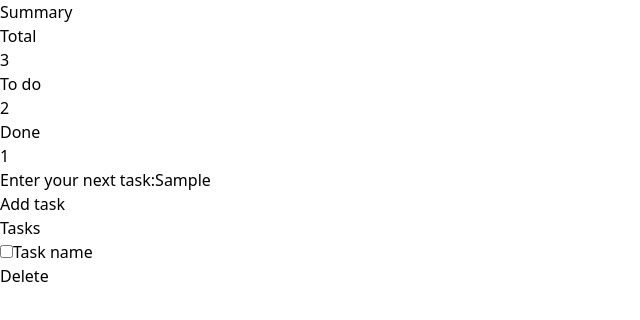
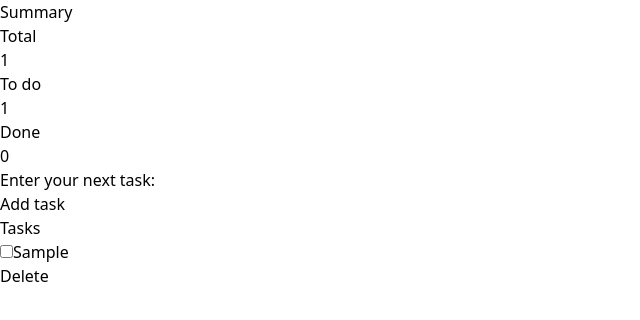
Before and after one commit to amuwhao46/hci-todo-list, a React (Vite) app: page / in a window 1280 px wide. Both pictures are taken after typing "Sample" into the empty fields and a click on the button "Add task". Shown: the top 320 px of the page, without its empty margins (0-640 px from the left). Built offline with nearby package versions, Linux system fonts and the light colour scheme.

Commit message:
Updated dynamic content template

```diff
--- a/index.html
+++ b/index.html
@@ -4,7 +4,7 @@
     <meta charset="UTF-8" />
     <link rel="icon" type="image/svg+xml" href="/vite.svg" />
     <meta name="viewport" content="width=device-width, initial-scale=1.0" />
-    <title>Vite + React + TS</title>
+    <title>Oke Amuwha</title>
   </head>
   <body>
     <div id="root"></div>
--- a/package.json
+++ b/package.json
@@ -10,7 +10,8 @@
   },
   "dependencies": {
     "react": "^18.2.0",
-    "react-dom": "^18.2.0"
+    "react-dom": "^18.2.0",
+    "uuidv4": "^6.2.13"
   },
   "devDependencies": {
     "@types/react": "^18.0.28",
--- a/src/App.tsx
+++ b/src/App.tsx
@@ -1,29 +1,65 @@
-import { useState } from 'react'
+import { FormEvent, useState } from "react";
+import { v4 as uuidv4 } from "uuid";
 import Container from "./components/Container";
 import Input from "./components/Input";
 import Summary from "./components/Summary/Summary";
 import Tasks from "./components/Tasks/Tasks";
-import './index.css'
+
+export interface Task {
+  name: string;
+  done: boolean;
+  id: string;
+}
 
 function App() {
+  const [tasks, setTasks] = useState<Task[]>([]);
+
+  const handleSubmit = (e: FormEvent<HTMLFormElement>, value: string) => {
+    e.preventDefault();
+    const newTask = {
+      name: value,
+      done: false,
+      id: uuidv4(),
+    };
+    setTasks((tasks) => [...tasks, newTask]);
+  };
+
+  const toggleDoneTask = (id: string, done: boolean) => {
+    setTasks((tasks) =>
+      tasks.map((t) => {
+        if (t.id === id) {
+          t.done = done;
+        }
+        return t;
+      })
+    );
+  };
+
+  const handleDeleteTask = (id: string) => {
+    setTasks((tasks) => tasks.filter((t) => t.id !== id));
+  };
 
   return (
     <div className="flex justify-center m-5">
       <div className="flex flex-col items-center">
-        <div className="sm:w-[640px] border shadow p-10 flex flex-col gap-10">
+        <div className="border shadow p-10 flex flex-col gap-10 sm:w-[640px]">
           <Container title={"Summary"}>
-            <Summary />
+            <Summary tasks={tasks} />
           </Container>
           <Container>
-            <Input />
+            <Input handleSubmit={handleSubmit} />
           </Container>
           <Container title={"Tasks"}>
-            <Tasks />
+            <Tasks
+              tasks={tasks}
+              toggleDone={toggleDoneTask}
+              handleDelete={handleDeleteTask}
+            />
           </Container>
         </div>
       </div>
     </div>
-  )
+  );
 }
 
-export default App
+export default App;
--- a/src/components/Input.tsx
+++ b/src/components/Input.tsx
@@ -1,12 +1,31 @@
-const InputContainer = () => {
+import { FormEvent, useState } from "react";
+
+const InputContainer = ({
+  handleSubmit,
+}: {
+  handleSubmit: (e: FormEvent<HTMLFormElement>, value: string) => void;
+}) => {
+  const [newTaskName, setNewTaskName] = useState("");
   return (
-    <form action="" className="flex flex-col gap-4">
+    <form
+      action=""
+      className="flex flex-col gap-4"
+      onSubmit={(e) => {
+        handleSubmit(e, newTaskName);
+        setNewTaskName("");
+      }}
+    >
       <div className="flex flex-col">
         <label className="text-white">Enter your next task:</label>
-        <input className="p-1 rounded-sm" />
+        <input
+          className="p-1 rounded-sm"
+          type="text"
+          value={newTaskName}
+          onChange={(e) => setNewTaskName(e.target.value)}
+        />
       </div>
       <button
-        type="button"
+        type="submit"
         className="bg-green-100 rounded-lg hover:bg-green-200 p-1"
       >
         Add task
--- a/src/components/Summary/Summary.tsx
+++ b/src/components/Summary/Summary.tsx
@@ -1,12 +1,16 @@
+import { Task } from "../../App";
 import SummaryItem from "./SummaryItem";
 
-const Summary = () => {
+const Summary = ({ tasks }: { tasks: Task[] }) => {
+  const total = tasks.length;
+  const pending = tasks.filter((t) => t.done === false).length;
+  const done = tasks.filter((t) => t.done === true).length;
   return (
     <>
-      <div className="flex justify-between">
-        <SummaryItem itemName={"Total"} itemValue={3} />
-        <SummaryItem itemName={"To do"} itemValue={2} />
-        <SummaryItem itemName={"Done"} itemValue={1} />
+      <div className="flex flex-col gap-1 sm:flex-row sm:justify-between">
+        <SummaryItem itemName={"Total"} itemValue={total} />
+        <SummaryItem itemName={"To do"} itemValue={pending} />
+        <SummaryItem itemName={"Done"} itemValue={done} />
       </div>
     </>
   );
--- a/src/components/Summary/SummaryItem.tsx
+++ b/src/components/Summary/SummaryItem.tsx
@@ -6,9 +6,9 @@ const SummaryItem = ({
   itemValue: number;
 }) => {
   return (
-    <article className="bg-green-50 w-36 rounded-sm flex justify-between p-2">
+    <article className="bg-green-50 rounded-sm flex justify-between p-2 gap-12">
       <h3 className="font-bold">{itemName}</h3>
-      <span className="bg-green-900 text-white px-2 rounded-sm">
+      <span className="bg-green-900 text-white px-2 rounded-sm font-mono">
         {itemValue}
       </span>
     </article>
--- a/src/components/Tasks/TaskItem.tsx
+++ b/src/components/Tasks/TaskItem.tsx
@@ -1,11 +1,31 @@
-const TaskItem = () => {
+const TaskItem = ({
+  name,
+  done,
+  id,
+  toggleDone,
+  handleDelete,
+}: {
+  name: string;
+  done: boolean;
+  id: string;
+  toggleDone: (id: string, done: boolean) => void;
+  handleDelete: (id: string) => void;
+}) => {
   return (
-    <div className="flex justify-between bg-white p-1 px-3 rounded-sm">
+    <div className="flex justify-between bg-white p-1 px-3 rounded-sm gap-4">
       <div className="flex gap-2 items-center">
-        <input type="checkbox" />
-        Task name
+        <input
+          type="checkbox"
+          checked={done}
+          onChange={() => toggleDone(id, !done)}
+        />
+        {name}
       </div>
-      <button className="bg-green-200 hover:bg-green-300 rounded-lg p-1 px-3">
+      <button
+        className="bg-green-200 hover:bg-green-300 rounded-lg p-1 px-3"
+        type="button"
+        onClick={() => handleDelete(id)}
+      >
         Delete
       </button>
     </div>
--- a/src/components/Tasks/Tasks.tsx
+++ b/src/components/Tasks/Tasks.tsx
@@ -1,9 +1,31 @@
+import { Task } from "../../App";
 import TaskItem from "./TaskItem";
 
-const Tasks = () => {
+const Tasks = ({
+  tasks,
+  toggleDone,
+  handleDelete,
+}: {
+  tasks: Task[];
+  toggleDone: (id: string, done: boolean) => void;
+  handleDelete: (id: string) => void;
+}) => {
   return (
     <div className="flex flex-col gap-2">
-      <TaskItem />
+      {tasks.length ? (
+        tasks.map((t) => (
+          <TaskItem
+            key={t.id}
+            name={t.name}
+            done={t.done}
+            id={t.id}
+            toggleDone={toggleDone}
+            handleDelete={handleDelete}
+          />
+        ))
+      ) : (
+        <span className="text-green-100">No tasks yet!</span>
+      )}
     </div>
   );
 };
```
Also changed, not shown: 1 other file (tests, documents, lock files or other folders).
